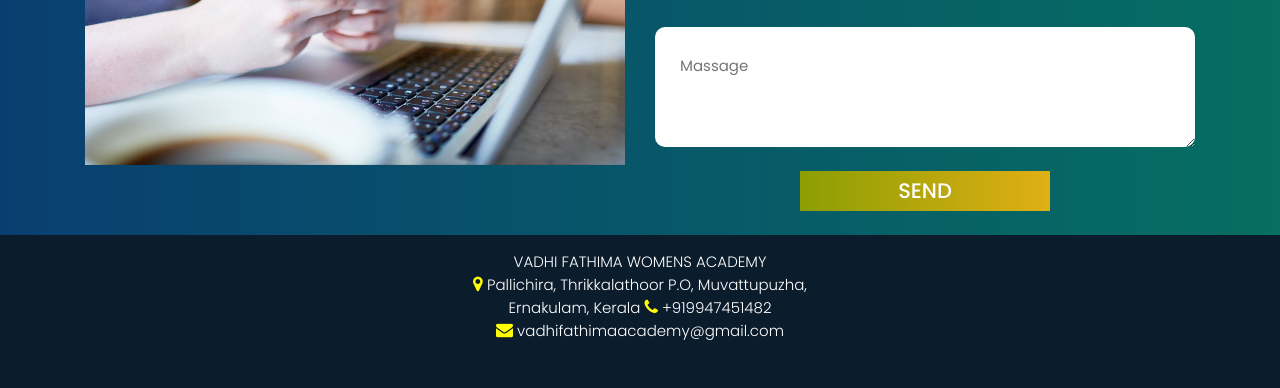
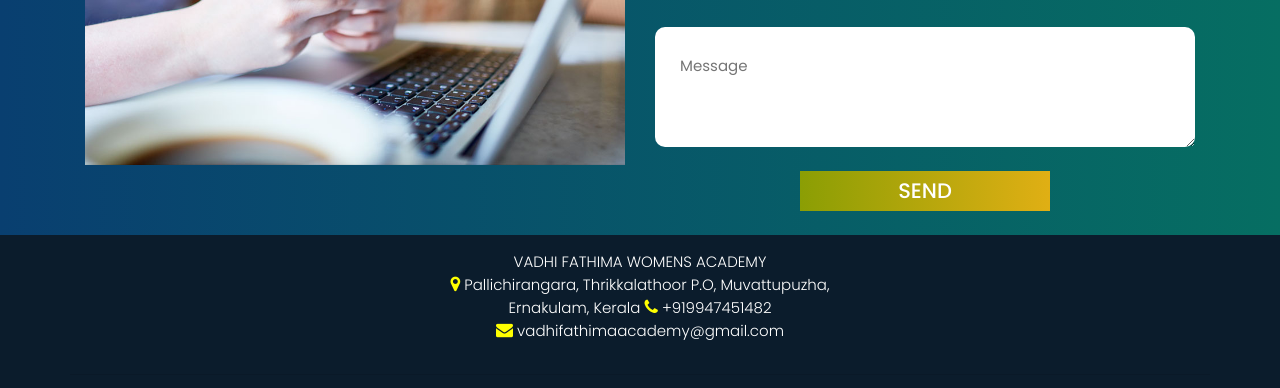
Before and after one commit to Faisalpb7/vadhifathima, a plain HTML site: page index.html in a window 1280 px wide. Shown: the part 3710-4098 px from the top of the page. Drawn offline with nearby package versions, Linux system fonts and the light colour scheme; a web font is replaced by a local one.

Commit message:
Update index.html

```diff
--- a/index.html
+++ b/index.html
@@ -318,7 +318,7 @@
 							      <input type="phn" placeholder="Phone Number" name="mobile" />
 							   </div>
 							   <div class="full">
-							      <textarea placeholder="Massage" name="message"></textarea>
+							      <textarea placeholder="Message" name="message"></textarea>
 							   </div>
 							   <div class="full">
 							      <div class="center">
@@ -356,7 +356,7 @@
             <div class="row">
                 <div class="col-12">
                     <p class="crp"> <span>VADHI FATHIMA WOMENS ACADEMY</span> <br>
-                        <i class="fa fa-map-marker col-y font-17"></i> Pallichira, Thrikkalathoor P.O, Muvattupuzha,<br> Ernakulam, Kerala
+                        <i class="fa fa-map-marker col-y font-17"></i> Pallichirangara, Thrikkalathoor P.O, Muvattupuzha,<br> Ernakulam, Kerala
                      <i class="fa fa-phone col-y font-17"></i> +919947451482 <br> <i class="fa fa-envelope col-y font-17"></i> vadhifathimaacademy@gmail.com </p>
                  </div>
                  <div class="copyright mt-3">
```
